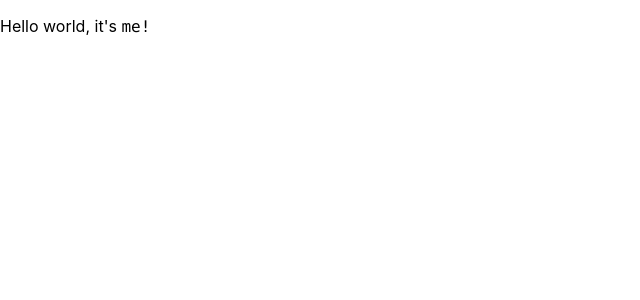
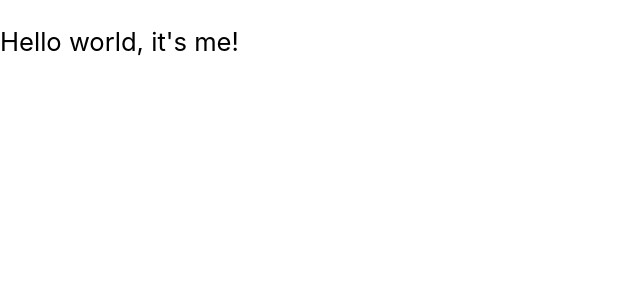
Before and after one commit to emilybowersox/react-movie-application, a React (Create React App) app: page / in a window 1280 px wide. Shown: the top 300 px of the page, without its empty margins (0-640 px from the left). Built offline with nearby package versions, Linux system fonts and the light colour scheme.

Commit message:
adding styling to helloWorld.css

```diff
--- a/src/helloWorld.css
+++ b/src/helloWorld.css
@@ -1,8 +1,26 @@
-.body {
+*   {
+    box-sizing: border-box;
+}
+
+/* i guess they don't need the .class notation? */
+body {
+    /*font-size: 60px;*/
     margin: 0;
+    /*padding: 0;*/
+    /*background-color: rgb(244,244,244);*/
+    /*color: #333;*/
+
     font-family: -apple-system, BlinkMacSystemFont, 'Segoe UI', 'Roboto', 'Oxygen',
     'Ubuntu', 'Cantarell', 'Fira Sans', 'Droid Sans', 'Helvetica Neue',
     sans-serif;
     -webkit-font-smoothing: antialiased;
     -moz-osx-font-smoothing: grayscale;
 }
+
+p {
+    font-size: 1.6rem;
+}
+
+small   {
+    font-size: 1.2rem;
+}
--- a/src/helloWorld.js
+++ b/src/helloWorld.js
@@ -6,7 +6,7 @@ function HelloWorld(){
         <div className="body">
             <header>
                 <p>
-                    Hello world, it's <code>me!</code>
+                    Hello world, it's me!
                 </p>
             </header>
         </div>
```
